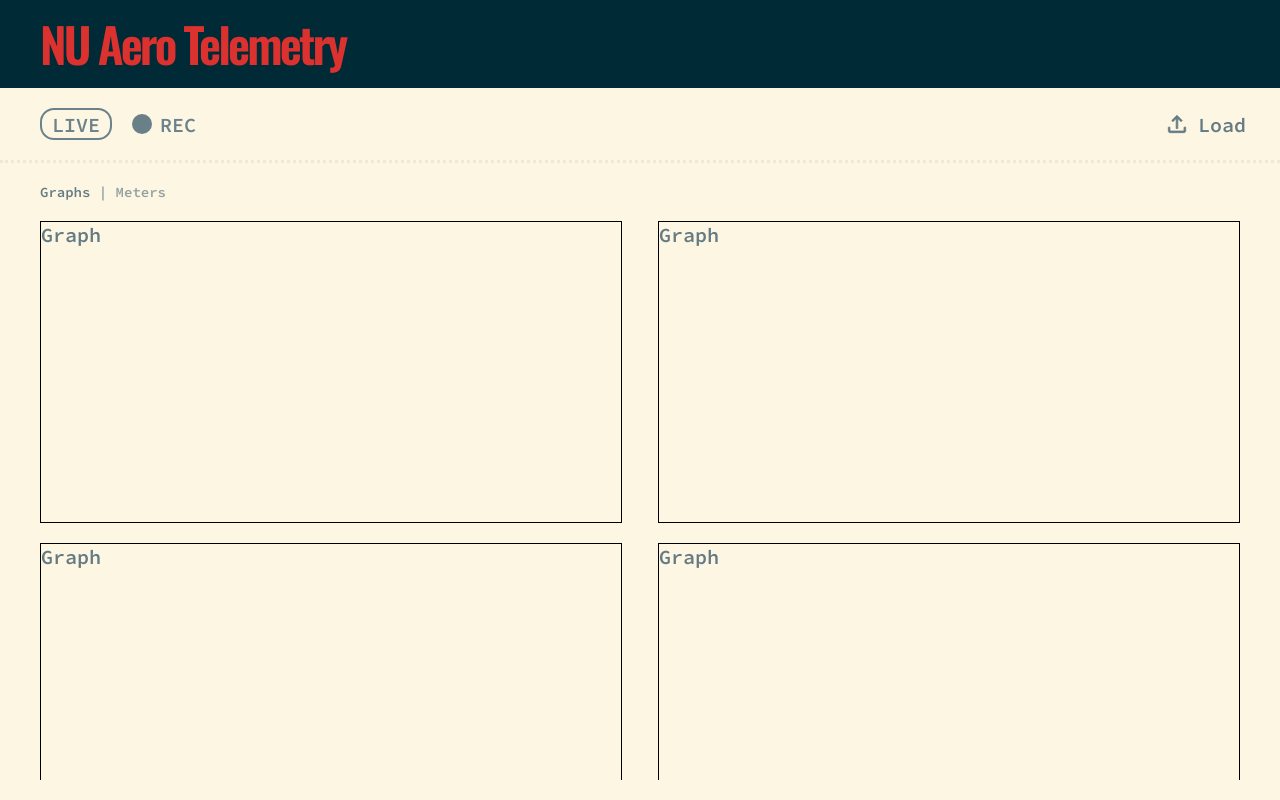
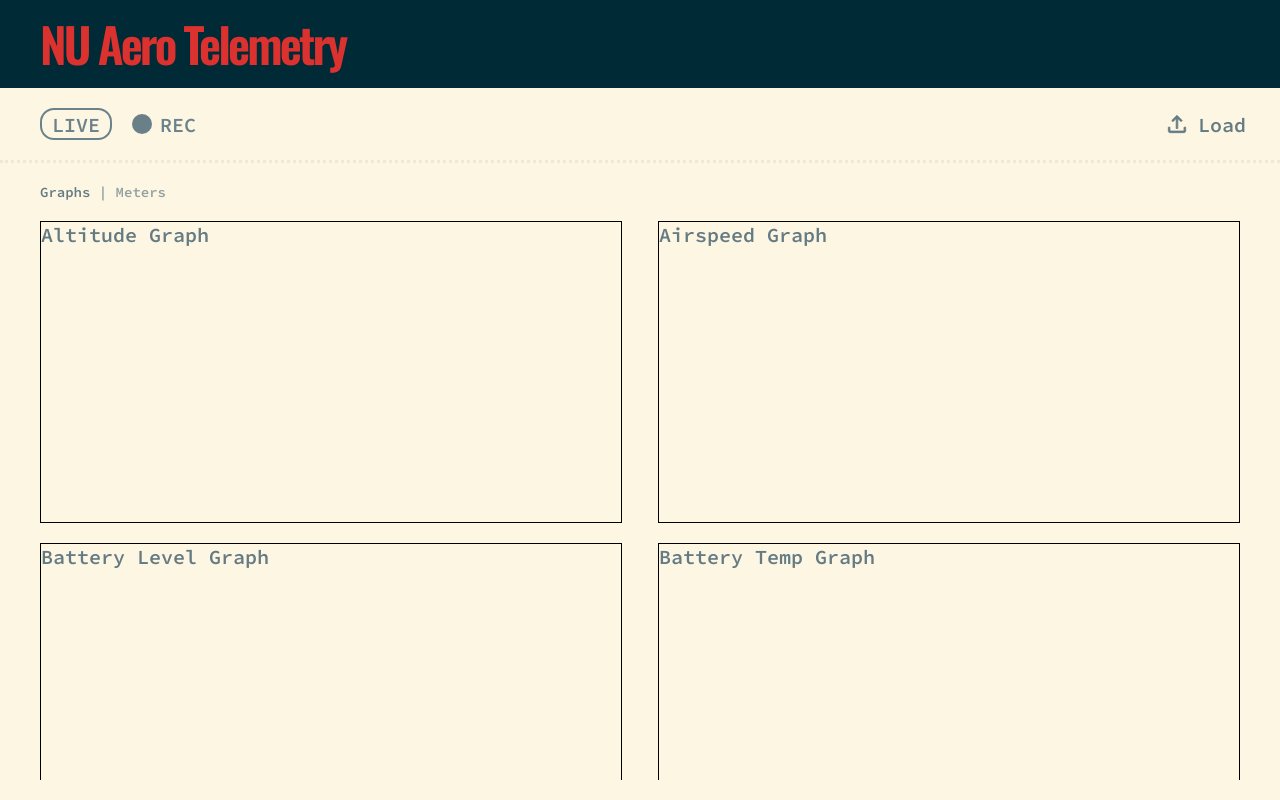
Before and after one commit to nu-aero/telemetry-frontend, a React (Create React App) app: page / in a window 1280 px wide. Built offline with nearby package versions, Linux system fonts and the light colour scheme.

Commit message:
updated dummy data

```diff
--- a/src/components/main/display/graphs/Graph.tsx
+++ b/src/components/main/display/graphs/Graph.tsx
@@ -1,9 +1,15 @@
 import styled from 'styled-components';
 
-const Graph = () => {
+type Props = {
+  sensor: string;
+}
+
+const Graph = ({
+  sensor,
+}: Props) => {
   return (
     <GraphWrapper>
-      Graph
+      {sensor} Graph
     </GraphWrapper>
   );
 }
--- a/src/components/main/display/graphs/Graphs.tsx
+++ b/src/components/main/display/graphs/Graphs.tsx
@@ -1,14 +1,22 @@
 import styled from 'styled-components';
 
 import Graph from './Graph';
+
+const DUMMY_DATA = [
+  'Altitude',
+  'Airspeed',
+  'Battery Level',
+  'Battery Temp',
+  'Motor RPM',
+  'Motor Temp'
+];
 
 const Graphs = () => {
   return (
     <GraphsWrapper>
       {
-        // Dummy Data
-        [0, 1, 2, 3, 4, 5].map((e) => {
-          return <Graph key={e} />;
+        DUMMY_DATA.map((e, i) => {
+          return <Graph sensor={e} key={i} />;
         })
       }
     </GraphsWrapper>
--- a/src/components/main/display/meters/Meter.tsx
+++ b/src/components/main/display/meters/Meter.tsx
@@ -1,9 +1,15 @@
 import styled from 'styled-components';
 
-const Meter = () => {
+type Props = {
+  sensor: string;
+}
+
+const Meter = ({
+  sensor,
+}: Props) => {
   return (
     <MeterWrapper>
-      Meter
+      {sensor} Meter
     </MeterWrapper>
   );
 }
--- a/src/components/main/display/meters/Meters.tsx
+++ b/src/components/main/display/meters/Meters.tsx
@@ -1,14 +1,23 @@
 import styled from 'styled-components';
 
 import Meter from './Meter';
+
+const DUMMY_DATA = [
+  'Altitude',
+  'Airspeed',
+  'Battery Level',
+  'Battery Temp',
+  'Motor RPM',
+  'Motor Temp'
+];
 
 const Meters = () => {
   return (
     <MetersWrapper>
       {
         // Dummy Data
-        [0, 1, 2, 3, 4, 5].map((e) => {
-          return <Meter key={e} />;
+        DUMMY_DATA.map((e, i) => {
+          return <Meter sensor={e} key={i} />;
         })
       }
     </MetersWrapper>
```
